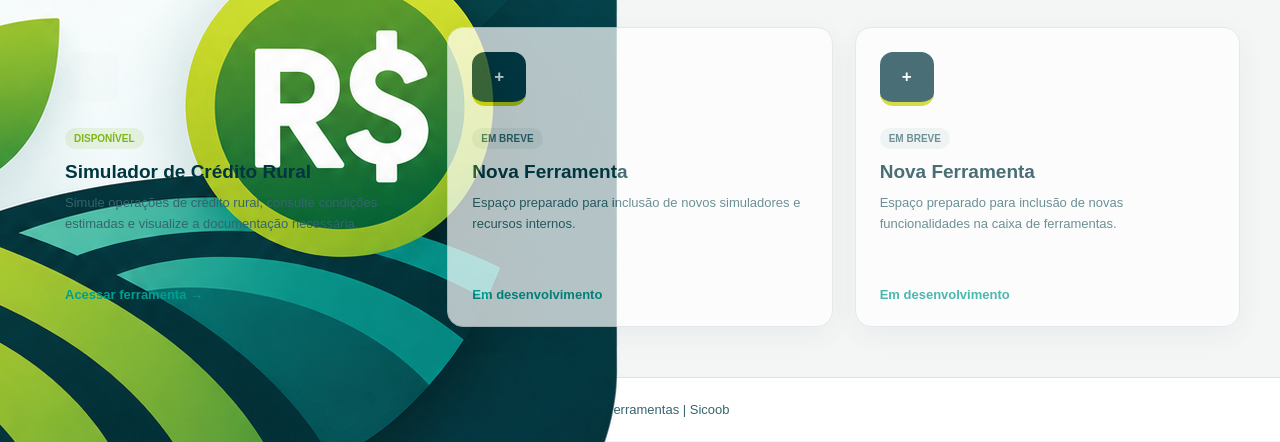
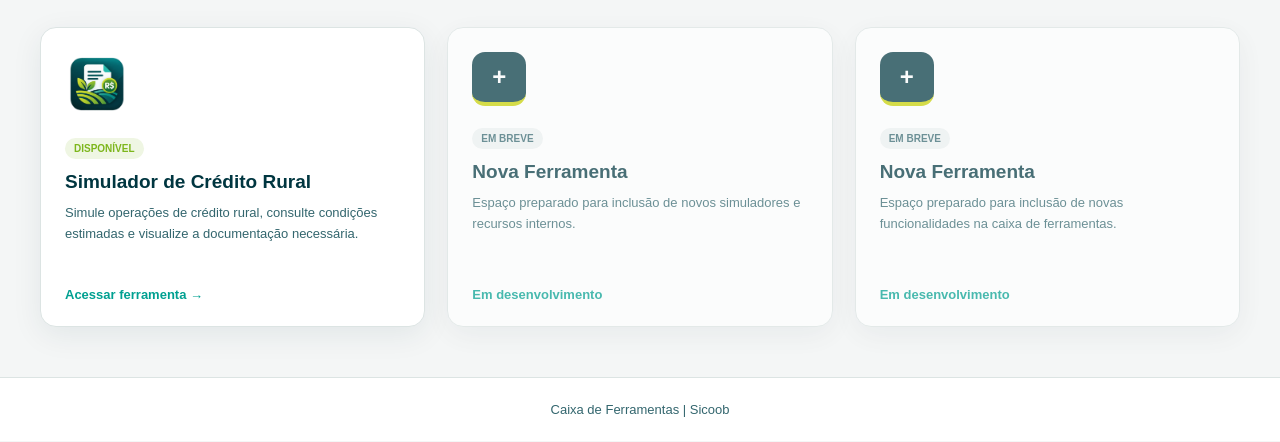
Before and after one commit to andrepprado/Simulador, a plain HTML site: page index.html in a window 1280 px wide. Shown: the part 358-800 px from the top of the page. Drawn offline with Linux system fonts and the light colour scheme.

Commit message:
Refactor in  html and css

```diff
--- a/index.html
+++ b/index.html
@@ -38,8 +38,8 @@
 
         <section class="ferramentas-grid">
             <a href="credito-rural.html" class="ferramenta-card ferramenta-disponivel">
-                <div class="ferramenta-icone">
-                    <img src="img/simuladorCredito.png">
+                <div class="ferramenta-icone ferramenta-icone-imagem">
+                    <img src="img/simuladorCredito.png" alt="Crédito Rural">
                 </div>
                 <div class="ferramenta-conteudo">
                     <span class="ferramenta-status">Disponível</span>
--- a/style.css
+++ b/style.css
@@ -54,6 +54,8 @@ body {
     margin: 0 auto;
 }
 
+/* TOPO */
+
 .topo {
     background: linear-gradient(135deg, var(--turquesa) 0%, var(--turquesa-forte) 38%, var(--verde-escuro) 100%);
     color: var(--branco);
@@ -102,6 +104,8 @@ body {
     height: auto;
     object-fit: contain;
 }
+
+/* MENU */
 
 .menu-principal {
     background: var(--branco);
@@ -180,6 +184,8 @@ a.menu-item:hover {
     line-height: 1.6;
 }
 
+/* CARDS DAS FERRAMENTAS */
+
 .ferramentas-grid {
     display: grid;
     grid-template-columns: repeat(3, minmax(0, 1fr));
@@ -210,6 +216,8 @@ a.menu-item:hover {
     opacity: 0.7;
 }
 
+/* ÍCONE PADRÃO - FERRAMENTAS SEM IMAGEM */
+
 .ferramenta-icone {
     display: flex;
     align-items: center;
@@ -223,23 +231,41 @@ a.menu-item:hover {
     font-weight: 700;
     margin-bottom: 22px;
     border-bottom: 4px solid var(--verde-claro);
+    flex-shrink: 0;
 }
 
-.ferramenta-icone.com-imagem {
+.ferramenta-icone span {
+    display: flex;
+    align-items: center;
+    justify-content: center;
+    width: 100%;
+    height: 100%;
+    color: var(--branco);
+    font-size: 24px;
+    font-weight: 700;
+    line-height: 1;
+}
+
+/* ÍCONE COM IMAGEM */
+
+.ferramenta-icone.ferramenta-icone-imagem {
     width: 64px;
     height: 64px;
+    padding: 0;
     background: transparent;
     border: none;
     border-radius: 14px;
-    overflow: hidden;
+    overflow: visible;
 }
 
-.ferramenta-icone.com-imagem img {
+.ferramenta-icone.ferramenta-icone-imagem img {
+    display: block;
     width: 100%;
     height: 100%;
     object-fit: contain;
-    display: block;
 }
+
+/* CONTEÚDO DOS CARDS */
 
 .ferramenta-conteudo {
     display: flex;
@@ -284,7 +310,7 @@ a.menu-item:hover {
     margin-top: auto;
 }
 
-/* GRID PRINCIPAL DO SIMULADOR */
+/* GRID DO SIMULADOR */
 
 .simulador-grid {
     display: grid;
@@ -295,7 +321,7 @@ a.menu-item:hover {
     align-items: start;
 }
 
-/* CARDS */
+/* CARDS DO SIMULADOR */
 
 .card {
     background: var(--branco);
@@ -311,8 +337,6 @@ a.menu-item:hover {
     padding: 28px;
 }
 
-/* PRIMEIRA LINHA */
-
 .formulario-card {
     grid-column: 1;
     grid-row: 1;
@@ -322,8 +346,6 @@ a.menu-item:hover {
     grid-column: 2;
     grid-row: 1;
 }
-
-/* SEGUNDA LINHA */
 
 .tabela-card {
     grid-column: 1;
@@ -418,7 +440,7 @@ input[readonly] {
     cursor: default;
 }
 
-/* PREFIXOS E SUFIXOS */
+/* INPUTS COM PREFIXO/SUFIXO */
 
 .input-prefixo,
 .input-sufixo {
@@ -527,7 +549,7 @@ button {
     color: #665416;
 }
 
-/* RESULTADOS */
+/* RESULTADO */
 
 .resultado-destaque {
     background: linear-gradient(135deg, var(--turquesa), var(--turquesa-forte));
@@ -789,6 +811,15 @@ footer {
         white-space: nowrap;
     }
 
+    .home {
+        padding-top: 30px;
+        padding-bottom: 35px;
+    }
+
+    .home-apresentacao h2 {
+        font-size: 25px;
+    }
+
     .simulador-grid {
         padding-top: 18px;
     }
```
